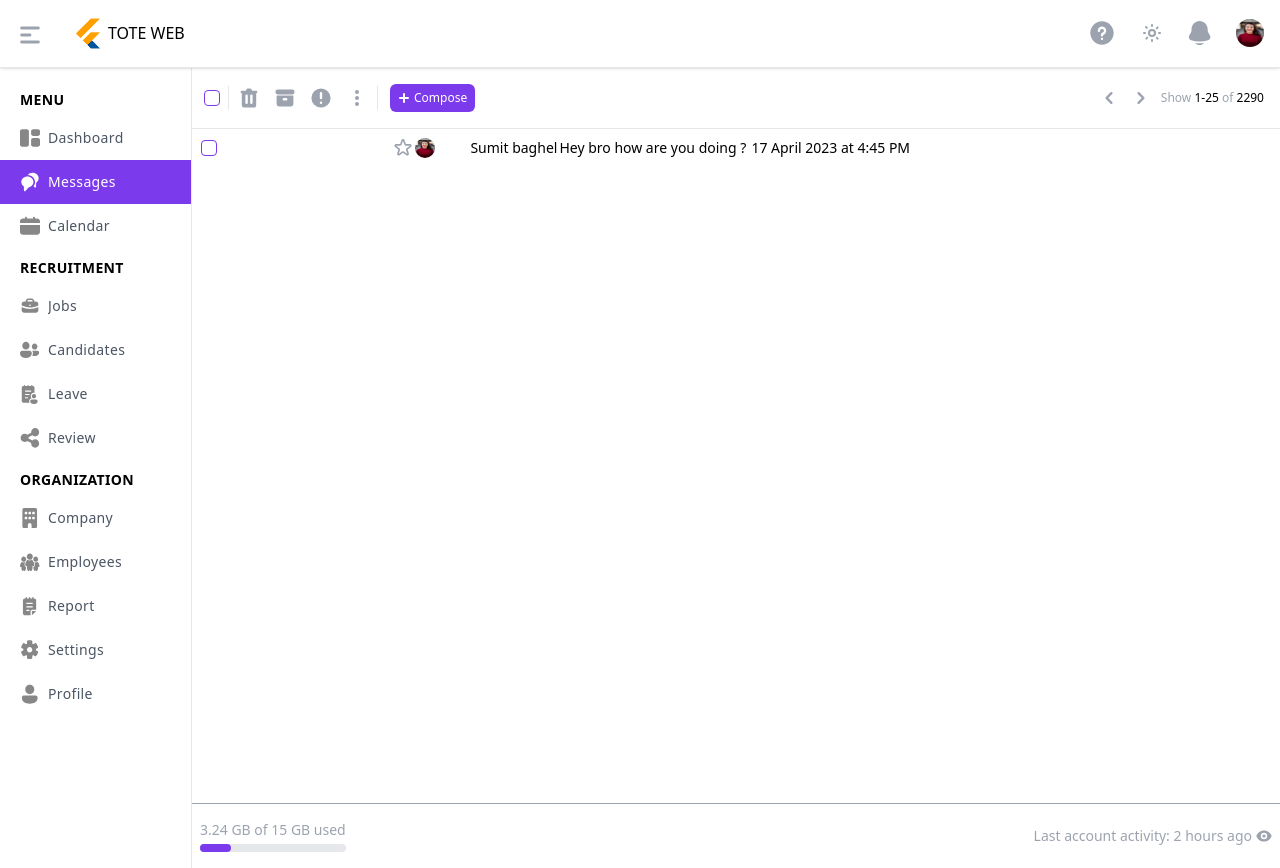
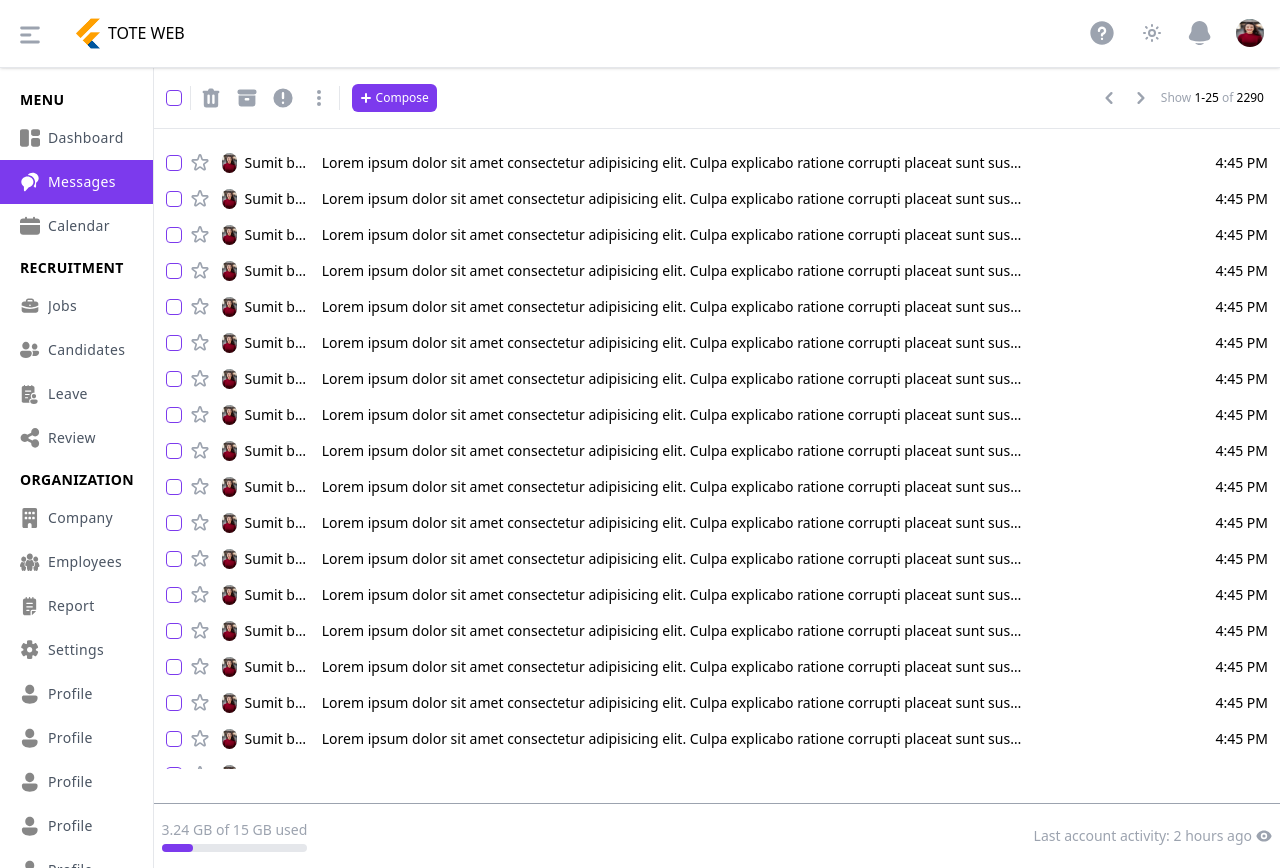
Before and after one commit to TOTE-web/tote-web-client, a React (Vite) app: page /messages in a window 1280 px wide. Built offline with nearby package versions, Linux system fonts and the light colour scheme.

Commit message:
added messages section

```diff
--- a/src/components/baseApp/index.tsx
+++ b/src/components/baseApp/index.tsx
@@ -1,12 +1,15 @@
+import { useSelector } from 'react-redux';
 import Header from '../header'
 import SideBar from '../sidebar'
 import './styles.scss';
+import { SelectorState } from '@/redux/interfaces';
 
 const BaseApp = ({ component }) => {
+  const sidebar = useSelector((state: SelectorState)=> state?.sidebar);
   return (
     <div className='page-container'>
       <Header />
-      <div className="main-container">
+      <div className={`main-container ${sidebar.isOpened ? 'consize' : ''}`}>
         <SideBar />
         <div className="side-page-container">
           {component}
--- a/src/components/baseApp/styles.scss
+++ b/src/components/baseApp/styles.scss
@@ -6,10 +6,14 @@
   @apply w-full;
 
   .main-container {
-    @apply w-full min-h-screen max-h-screen flex overflow-hidden;
+    @apply w-full grid grid-cols-[12%_88%];
+
+    &.consize {
+      @apply grid-cols-[5%_95%] md:grid-cols-[0%_100%];
+    }
 
     .side-page-container {
-      @apply w-full max-h-full bg-background;
+      @apply w-full bg-background max-h-screen overflow-auto;
     }
   }
 }
--- a/src/components/sidebar/styles.scss
+++ b/src/components/sidebar/styles.scss
@@ -3,10 +3,10 @@
 @import 'tailwindcss/utilities';
 
 .sidebar-container {
-  @apply flex flex-col min-w-[12rem] bg-background max-h-full min-h-full border-r shadow;
+  @apply flex flex-col bg-background max-h-screen min-h-screen border-r shadow overflow-y-auto overflow-x-hidden;
 
   .sidebar-card {
-    @apply overflow-y-auto overflow-x-hidden flex-grow;
+    @apply flex-grow;
 
     .sidebar-list {
       @apply flex flex-col py-4 space-y-1;
@@ -14,7 +14,7 @@
       .sidebar-list-item {
         @apply relative flex flex-row items-center h-11 focus:outline-none
         text-gray-600 dark:text-gray-300 dark:hover:text-gray-200 hover:text-gray-800
-        border-l-4 border-transparent hover:border-primary pr-6;
+        border-l-4 border-transparent hover:border-primary pr-6 md:justify-center;
 
         &.active {
           @apply text-white bg-primary hover:bg-primary;
@@ -24,15 +24,15 @@
           }
         }
         .sidebar-list-icon {
-          @apply inline-flex justify-center items-center ml-4;
+          @apply inline-flex justify-center items-center ml-4 md:ml-0;
         }
         .sidebar-list-text {
-          @apply ml-2 text-sm tracking-wide truncate;
+          @apply ml-2 text-sm tracking-wide truncate md:hidden;
         }
       }
 
       .title-section {
-        @apply px-5;
+        @apply px-5 md:hidden;
 
         .title-wrapper {
           @apply flex flex-row items-center h-8;
@@ -46,7 +46,7 @@
   }
 
   &.opened {
-    @apply min-w-[4rem];
+    @apply md:translate-x-[-100%];
 
     .sidebar-card .sidebar-list {
       .sidebar-list-item {
--- /dev/null
+++ b/src/containers/Message/index.tsx
@@ -0,0 +1,9 @@
+const MessageContainer = () => {
+  return (
+    <div>
+      Hello this is message container
+    </div>
+  )
+}
+
+export default MessageContainer;
--- a/src/data/sidebarData.json
+++ b/src/data/sidebarData.json
@@ -70,6 +70,206 @@
           "text": "Profile",
           "iconName": "profileIcon",
           "path": "/profile"
+        },
+        {
+          "text": "Profile",
+          "iconName": "profileIcon",
+          "path": "/profile"
+        },
+        {
+          "text": "Profile",
+          "iconName": "profileIcon",
+          "path": "/profile"
+        },
+        {
+          "text": "Profile",
+          "iconName": "profileIcon",
+          "path": "/profile"
+        },
+        {
+          "text": "Profile",
+          "iconName": "profileIcon",
+          "path": "/profile"
+        },
+        {
+          "text": "Profile",
+          "iconName": "profileIcon",
+          "path": "/profile"
+        },
+        {
+          "text": "Profile",
+          "iconName": "profileIcon",
+          "path": "/profile"
+        },
+        {
+          "text": "Profile",
+          "iconName": "profileIcon",
+          "path": "/profile"
+        },
+        {
+          "text": "Profile",
+          "iconName": "profileIcon",
+          "path": "/profile"
+        },
+        {
+          "text": "Profile",
+          "iconName": "profileIcon",
+          "path": "/profile"
+        },
+        {
+          "text": "Profile",
+          "iconName": "profileIcon",
+          "path": "/profile"
+        },
+        {
+          "text": "Profile",
+          "iconName": "profileIcon",
+          "path": "/profile"
+        },
+        {
+          "text": "Profile",
+          "iconName": "profileIcon",
+          "path": "/profile"
+        },
+        {
+          "text": "Profile",
+          "iconName": "profileIcon",
+          "path": "/profile"
+        },
+        {
+          "text": "Profile",
+          "iconName": "profileIcon",
+          "path": "/profile"
+        },
+        {
+          "text": "Profile",
+          "iconName": "profileIcon",
+          "path": "/profile"
+        },
+        {
+          "text": "Profile",
+          "iconName": "profileIcon",
+          "path": "/profile"
+        },
+        {
+          "text": "Profile",
+          "iconName": "profileIcon",
+          "path": "/profile"
+        },
+        {
+          "text": "Profile",
+          "iconName": "profileIcon",
+          "path": "/profile"
+        },
+        {
+          "text": "Profile",
+          "iconName": "profileIcon",
+          "path": "/profile"
+        },
+        {
+          "text": "Profile",
+          "iconName": "profileIcon",
+          "path": "/profile"
+        },
+        {
+          "text": "Profile",
+          "iconName": "profileIcon",
+          "path": "/profile"
+        },
+        {
+          "text": "Profile",
+          "iconName": "profileIcon",
+          "path": "/profile"
+        },
+        {
+          "text": "Profile",
+          "iconName": "profileIcon",
+          "path": "/profile"
+        },
+        {
+          "text": "Profile",
+          "iconName": "profileIcon",
+          "path": "/profile"
+        },
+        {
+          "text": "Profile",
+          "iconName": "profileIcon",
+          "path": "/profile"
+        },
+        {
+          "text": "Profile",
+          "iconName": "profileIcon",
+          "path": "/profile"
+        },
+        {
+          "text": "Profile",
+          "iconName": "profileIcon",
+          "path": "/profile"
+        },
+        {
+          "text": "Profile",
+          "iconName": "profileIcon",
+          "path": "/profile"
+        },
+        {
+          "text": "Profile",
+          "iconName": "profileIcon",
+          "path": "/profile"
+        },
+        {
+          "text": "Profile",
+          "iconName": "profileIcon",
+          "path": "/profile"
+        },
+        {
+          "text": "Profile",
+          "iconName": "profileIcon",
+          "path": "/profile"
+        },
+        {
+          "text": "Profile",
+          "iconName": "profileIcon",
+          "path": "/profile"
+        },
+        {
+          "text": "Profile",
+          "iconName": "profileIcon",
+          "path": "/profile"
+        },
+        {
+          "text": "Profile",
+          "iconName": "profileIcon",
+          "path": "/profile"
+        },
+        {
+          "text": "Profile",
+          "iconName": "profileIcon",
+          "path": "/profile"
+        },
+        {
+          "text": "Profile",
+          "iconName": "profileIcon",
+          "path": "/profile"
+        },
+        {
+          "text": "Profile",
+          "iconName": "profileIcon",
+          "path": "/profile"
+        },
+        {
+          "text": "Profile",
+          "iconName": "profileIcon",
+          "path": "/profile"
+        },
+        {
+          "text": "Profile",
+          "iconName": "profileIcon",
+          "path": "/profile"
+        },
+        {
+          "text": "Profile",
+          "iconName": "profileIcon",
+          "path": "/profile"
         }
       ]
     }
--- a/src/pages/messages/molecules/main-section.tsx
+++ b/src/pages/messages/molecules/main-section.tsx
@@ -1,25 +1,31 @@
 import Checkbox from '../../../components/ui/checkbox';
+
+const MessagesList = () => {
+  return (
+    <div className="w-full p-2 flex justify-between">
+      <div className="flex items-center w-[80%]">
+        <Checkbox className="w-4 h-4 mr-2 rounded border-primary cursor-pointer" />
+        <svg className="w-5 h-5 mr-3 cursor-pointer fill-none stroke-gray-400 dark:stroke-gray-300 hover:stroke-yellow-500" viewBox="0 0 24 24" xmlns="http://www.w3.org/2000/svg">
+          <path strokeLinecap="round" strokeLinejoin="round" strokeWidth="2" d="M11.049 2.927c.3-.921 1.603-.921 1.902 0l1.519 4.674a1 1 0 00.95.69h4.915c.969 0 1.371 1.24.588 1.81l-3.976 2.888a1 1 0 00-.363 1.118l1.518 4.674c.3.922-.755 1.688-1.538 1.118l-3.976-2.888a1 1 0 00-1.176 0l-3.976 2.888c-.783.57-1.838-.197-1.538-1.118l1.518-4.674a1 1 0 00-.363-1.118l-3.976-2.888c-.784-.57-.38-1.81.588-1.81h4.914a1 1 0 00.951-.69l1.519-4.674z"></path>
+        </svg>
+        <div className="flex items-center w-[10%] gap-2 mr-3">
+          <img src="/person.jpg" alt="person" className="w-5 h-5 rounded-full sm:hidden" />
+          <span className='truncate'>Sumit baghel</span>
+        </div>
+        <div className="truncate w-[80%]">Lorem ipsum dolor sit amet consectetur adipisicing elit. Culpa explicabo ratione corrupti placeat sunt suscipit officia quo blanditiis. Ducimus cupiditate voluptate obcaecati voluptas at est, amet maiores odio aliquam sed consectetur. Assumenda illum, adipisci placeat aliquid facere doloribus odio maxime perspiciatis soluta a porro officiis praesentium eligendi ipsam, dolorum voluptate! Ipsam, quos, minima tempora cumque ducimus sequi dolore expedita est mollitia voluptatum asperiores illum nobis fuga veritatis aperiam cupiditate? Cum ducimus deleniti debitis repellendus earum? Quos reprehenderit unde, itaque voluptatum cupiditate iste sint nemo asperiores officia totam dicta magni. Quaerat natus reiciendis consequuntur aliquid quasi similique expedita assumenda neque sit.</div>
+      </div>
+      <div className='w-max text-center'>4:45 PM</div>
+    </div>
+  )
+};
 
 const MainSection = () => {
   return (
-    <table className="messages-main-section">
-      <tbody>
-        <tr className="w-full p-2 flex">
-          <td className="flex justify-between items-center w-1/5">
-            <Checkbox id='' className="w-4 h-4 rounded border-primary cursor-pointer" />
-            <svg className="w-5 h-5 cursor-pointer fill-none stroke-gray-400 dark:stroke-gray-300 hover:stroke-yellow-500" viewBox="0 0 24 24" xmlns="http://www.w3.org/2000/svg">
-              <path strokeLinecap="round" strokeLinejoin="round" strokeWidth="2" d="M11.049 2.927c.3-.921 1.603-.921 1.902 0l1.519 4.674a1 1 0 00.95.69h4.915c.969 0 1.371 1.24.588 1.81l-3.976 2.888a1 1 0 00-.363 1.118l1.518 4.674c.3.922-.755 1.688-1.538 1.118l-3.976-2.888a1 1 0 00-1.176 0l-3.976 2.888c-.783.57-1.838-.197-1.538-1.118l1.518-4.674a1 1 0 00-.363-1.118l-3.976-2.888c-.784-.57-.38-1.81.588-1.81h4.914a1 1 0 00.951-.69l1.519-4.674z"></path>
-            </svg>
-          </td>
-          <td className="flex justify-between items-center w-36 gap-2">
-            <img src="/person.jpg" alt="person" className="w-5 h-5 rounded-full" />
-            Sumit baghel
-          </td>
-          <td className="w-48">Hey bro how are you doing ?</td>
-          <td>17 April 2023 at 4:45 PM</td>
-        </tr>
-      </tbody>
-    </table>
+    <div className="messages-main-section">
+      {Array.from({ length: 50 }, ()=> '1').map((item, index)=> (
+        <MessagesList key={item + index} />
+      ))}
+    </div>
   )
 }
 
--- a/src/pages/messages/styles.scss
+++ b/src/pages/messages/styles.scss
@@ -18,7 +18,7 @@
   }
 
   .messages-main-section {
-    @apply min-w-full py-4 px-2 text-black dark:text-white text-sm;
+    @apply min-w-full py-4 px-1 text-black dark:text-white text-sm max-h-[80%] overflow-auto;
   }
 
   .messages-bottom-section {
```
